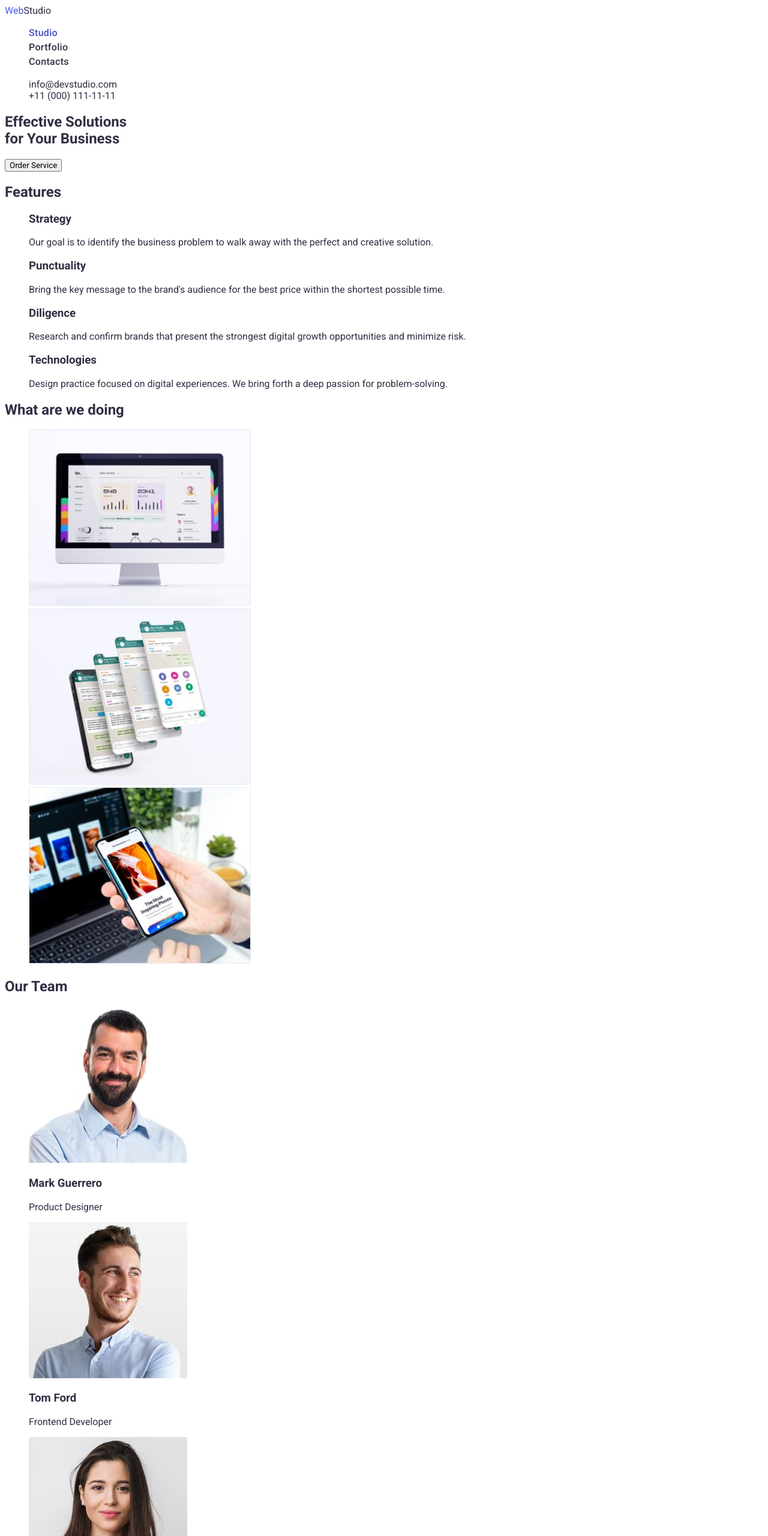
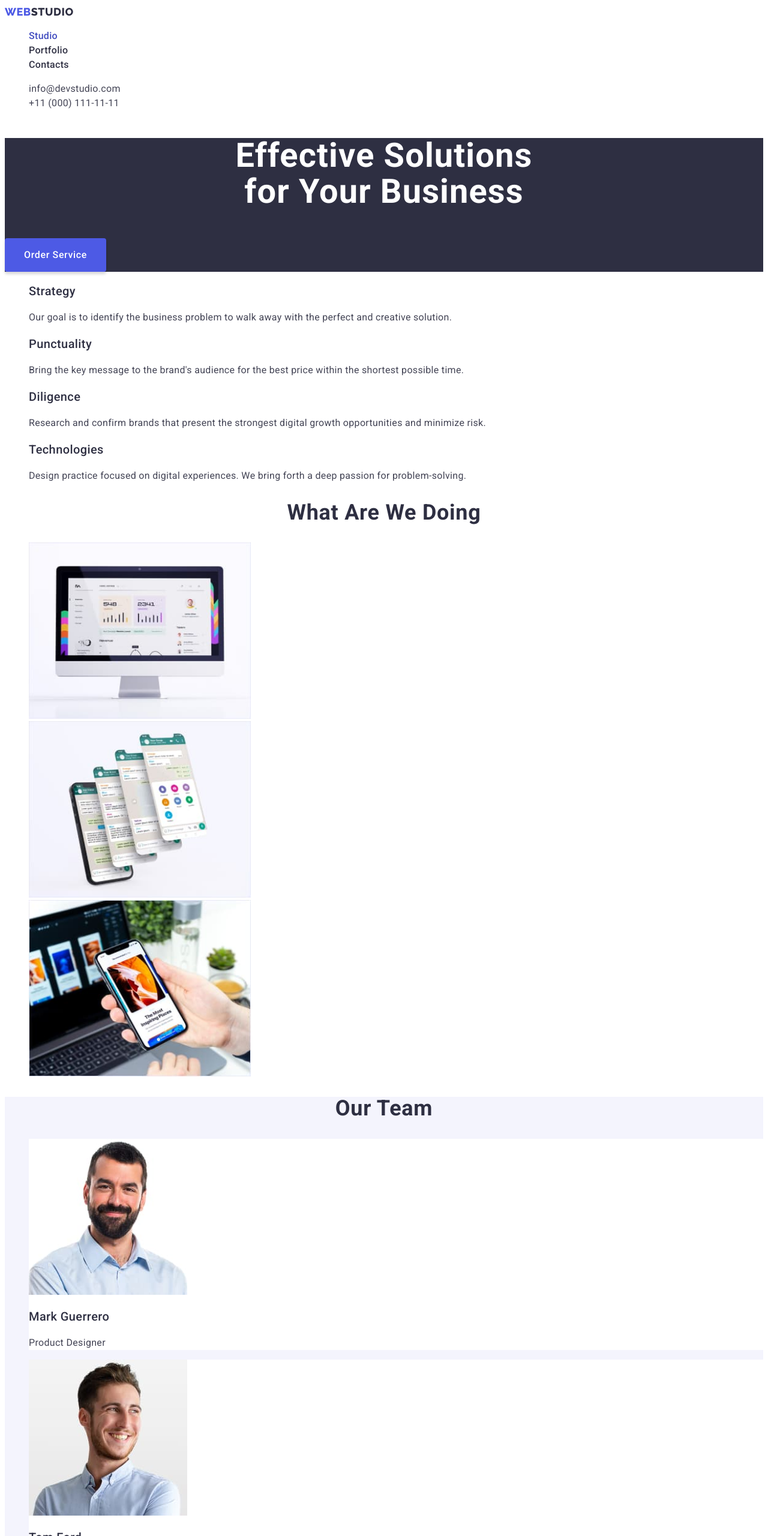
Before and after one commit to Vasyl-Kalymin/goit-markup-hw-02, a plain HTML site: page index.html in a window 1280 px wide. Shown: the top 2560 px of the page at 60% size. Drawn offline with Linux system fonts and the light colour scheme.

Commit message:
Completed marking and design

```diff
--- a/css/styles.css
+++ b/css/styles.css
@@ -16,8 +16,10 @@
     --light-color: #F4F4FD;
     --modal-overlay-color: rgba(46, 47, 66, 0.4);
     --hero-background-color: #2E2F42;
+    --white-color: #ffffff;
 }
 
+/*Базові стилі*/
 body{
     font-family: var(--main-font);
     color: var(--dark-color);
@@ -35,11 +37,34 @@ body{
     color: currentColor;
 }
 
+/*Робимо невидимі заголовки*/
+.visually-hidden{
+    position: absolute;
+    width: 1px;
+    height: 1px;
+    margin: -1px;
+    border: 0;
+    padding: 0;
+    white-space: nowrap;
+    clip-path: inset(100%);
+    clip: rect(0 0 0 0);
+    overflow: hidden;
+}
+
+/*стилізація хедеру*/
+.logo{
+    font-family: 'Raleway';
+    font-weight: 800;
+    font-size: 18px;
+    line-height: 1.33;
+    letter-spacing: 0.03em;
+    text-transform: uppercase;
+}
+
 .logo-color{
     color: var(--primary-brand-color);
 }
 
-/*стилізація хедеру*/
 .navigation-link.current{
     color: var(--pressed-state-color);
 }
@@ -60,15 +85,156 @@ body{
     color: var(--pressed-state-color);
 }
 
+.header-contact{
+    line-height: 1.5;
+    letter-spacing: 0.02em;
+    color: var(--text-color);
+}
+
+.header-contact:hover,
+.header-contact:focus{
+    outline: none;
+    color: var(--pressed-state-color);
+}
+
 /*Стилізація головної секції*/
+.hero{
+    background-color: var(--dark-color);
+}
+
+.hero-title{
+    font-size: 56px;
+    line-height: 1.07;
+    text-align: center;
+    letter-spacing: 0.02em;
+    color: var(--white-color);
+}
 
 .hero-btn{
+    font-weight: 500;
+    font-size: 16px;
+    line-height: 1.5;
+    letter-spacing: 0.04em;
     font-family: inherit;
     cursor: pointer;
+    border: none;
+    width: 169px;
+    height: 56px;
+    color: var(--white-color);
+    background-color: var(--primary-brand-color);
+    box-shadow: 0px 4px 4px rgba(0, 0, 0, 0.15);
+    border-radius: 4px;
+}
+
+.hero-btn:hover,
+.hero-btn:focus{
+    outline: none;
+    box-shadow: 0px 1px 6px rgba(46, 47, 66, 0.08),
+    0px 1px 1px rgba(46, 47, 66, 0.16),
+    0px 2px 1px rgba(46, 47, 66, 0.08);
+}
+
+.hero-btn:active{
+    background: var(--pressed-state-color);
+    box-shadow: 0px 4px 4px rgba(0, 0, 0, 0.15);
+}
+
+/*стилізація секції переваги*/
+.features-title{
+    font-weight: 500;
+    font-size: 20px;
+    line-height: 1.2;
+    letter-spacing: 0.02em;
+}
+
+.features-text{
+    line-height: 1.5;
+    letter-spacing: 0.02em;
+    color: var(--text-color);
+}
+
+/*стилізація секції що ми робимо*/
+.profile-team-title{
+    font-size: 36px;
+    line-height: 1.11;
+    text-align: center;
+    letter-spacing: 0.02em;
+    text-transform: capitalize;
+}
+
+/*стилізація секції Наша Команда*/
+.team{
+    background-color: var(--light-color);
+}
+
+.team-item{
+    background-color: var(--white-color);
+}
+
+.team-hero{
+    font-weight: 500;
+    font-size: 20px;
+    line-height: 1.2;
+    letter-spacing: 0.02em;
+}
+
+.team-text{
+    line-height: 1.5;
+    letter-spacing: 0.02em;
+    color: var(--text-color);
 }
 
 /*стилізація футеру*/
+.footer{
+    background-color: var(--dark-color);
+}
 
 .footer-logo-color{
     color: var(--light-color);
 }
+
+.footer-text{
+    line-height: 1.5;
+    letter-spacing: 0.02em;
+    color:var(--accent-color) ;
+}
+
+
+/*Стилізація Портфоліо*/
+.portfolio-btn.current{
+    background-color: var(--pressed-state-color);
+    color: var(--white-color);
+}
+
+.portfolio-btn{
+    font-weight: 500;
+    font-size: 16px;
+    line-height: 1.5;
+    font-family: inherit;
+    cursor: pointer;
+    letter-spacing: 0.04em;
+    color: var(--primary-brand-color);
+    background: var(--light-color);
+    border: 1px solid #E7E9FC;
+    border-radius: 4px;
+}
+
+.portfolio-btn:active{
+    color: var(--white-color);
+    background:var(--pressed-state-color) ;
+    box-shadow: 0px 3px 1px rgba(0, 0, 0, 0.1), 0px 2px 1px rgba(0, 0, 0, 0.08), 0px 2px 2px rgba(0, 0, 0, 0.12);
+    border-radius: 4px;
+}
+
+.work-title{
+    font-weight: 500;
+    font-size: 20px;
+    line-height: 1.2;
+    letter-spacing: 0.02em;
+}
+
+.work-text{
+    line-height: 1.5;
+    letter-spacing: 0.02em;
+    color: var(--text-color);
+}
--- a/index.html
+++ b/index.html
@@ -12,83 +12,89 @@
 
   </head>
   <body>
-    <header>
-      <a class="link" href="./index.html"><span class="logo-color">Web</span><span class="header-logo-color">Studio</span></a>
+    <!--Секціця Хедер-->
+    <header class="header">
+      <a class="logo link" href="./index.html"><span class="logo-color">Web</span><span class="header-logo-color">Studio</span></a>
       <nav>
-        <ul>
-          <li class="list"><a class="navigation-link link current" href="./index.html">Studio</a></li>
-          <li class="list"><a class="navigation-link link" href="./portfolio.html">Portfolio</a></li>
-          <li class="list"><a class="navigation-link link" href="#">Contacts</a></li>
+        <ul class="header-list list">
+          <li class="header-item"><a class="navigation-link link current" href="./index.html">Studio</a></li>
+          <li class="header-item"><a class="navigation-link link" href="./portfolio.html">Portfolio</a></li>
+          <li class="header-item"><a class="navigation-link link" href="#">Contacts</a></li>
         </ul>
       </nav>
-      <ul>
-        <li class="list"><a class="link" href="mailto:info@devstudio.com">info@devstudio.com</a></li>
-        <li class="list"><a class="link" href="tel:+110001111111">+11 (000) 111-11-11</a></li>
+      <ul class="list">
+        <li class="header-contact-item"><a class="header-contact link" href="mailto:info@devstudio.com">info@devstudio.com</a></li>
+        <li class="header-contact-item"><a class="header-contact link" href="tel:+110001111111">+11 (000) 111-11-11</a></li>
       </ul>
     </header>
     <main>
+        <!--Головвна секція-->
         <section class="hero">
             <h1 class="hero-title">Effective Solutions <br> for Your Business</h1>
             <button class="hero-btn" type="button">Order Service</button>
         </section>
+        <!--Секція переваги-->
         <section>
-            <h2>Features</h2>
-            <ul>
-                <li class="list">
-                    <h3>Strategy</h3>
-                    <p>Our goal is to identify the business problem to walk away with the perfect and creative solution.</p>
+            <h2 class="visually-hidden">Features</h2>
+            <ul class="features-list list">
+                <li class="features-item">
+                    <h3 class="features-title">Strategy</h3>
+                    <p class="features-text">Our goal is to identify the business problem to walk away with the perfect and creative solution.</p>
                 </li>
-                <li class="list">
-                    <h3>Punctuality</h3>
-                    <p>Bring the key message to the brand's audience for the best price within the shortest possible time.</p>
+                <li class="features-item">
+                    <h3 class="features-title">Punctuality</h3>
+                    <p class="features-text">Bring the key message to the brand's audience for the best price within the shortest possible time.</p>
                 </li>
-                <li class="list">
-                    <h3>Diligence</h3>
-                    <p>Research and confirm brands that present the strongest digital growth opportunities and minimize risk.</p>
+                <li class="features-item">
+                    <h3 class="features-title">Diligence</h3>
+                    <p class="features-text">Research and confirm brands that present the strongest digital growth opportunities and minimize risk.</p>
                 </li>
-                <li class="list">
-                    <h3>Technologies</h3>
-                    <p>Design practice focused on digital experiences. We bring forth a deep passion for problem-solving.</p>
+                <li class="features-item">
+                    <h3 class="features-title">Technologies</h3>
+                    <p class="features-text">Design practice focused on digital experiences. We bring forth a deep passion for problem-solving.</p>
                 </li>
             </ul>
         </section>
-        <section>
-            <h2>What are we doing</h2>
-            <ul>
-            <li class="list"><img src="./images/desctop_app.jpg" width="370" height="294" alt="photo desctop app "></li>
-            <li class="list"><img src="./images/mobile_app.jpg" width="370" height="294" alt="photo mobile app"></li>
-            <li class="list"><img src="./images/desidn_solution.jpg" width="370" height="294" alt="photo desidn solution"></li>
+        <!--Секція що ми робимо-->
+        <section class="profile">
+            <h2 class="profile-team-title">What are we doing</h2>
+            <ul class="profile-list list">
+            <li class="profile-img"><img src="./images/desctop_app.jpg" width="370" height="294" alt="photo desctop app "></li>
+            <li class="profile-img"><img src="./images/mobile_app.jpg" width="370" height="294" alt="photo mobile app"></li>
+            <li class="profile-img"><img src="./images/desidn_solution.jpg" width="370" height="294" alt="photo desidn solution"></li>
             </ul>
-    </section>
-        <section>
-            <h2>Our Team</h2>
-            <ul>
-                <li class="list">
-                    <img src="./images/mark_guerrero.jpg" width="264" height="260" alt="photo Mark Guerrero">
-                    <h3>Mark Guerrero</h3>
-                    <p>Product Designer</p>
+        </section>
+        <!--Секція Команда-->
+        <section class="team">
+            <h2 class="profile-team-title">Our Team</h2>
+            <ul class="list">
+                <li class="team-item">
+                    <img class="team-img" src="./images/mark_guerrero.jpg" width="264" height="260" alt="photo Mark Guerrero">
+                    <h3 class="team-hero">Mark Guerrero</h3>
+                    <p class="team-text">Product Designer</p>
                 </li>
-                <li class="list">
-                    <img src="./images/tom_ford.jpg" width="264" height="260" alt="photo Tom Ford">
-                    <h3>Tom Ford</h3>
-                    <p>Frontend Developer</p>
+                <li class="team-item">
+                    <img class="team-img" src="./images/tom_ford.jpg" width="264" height="260" alt="photo Tom Ford">
+                    <h3 class="team-hero">Tom Ford</h3>
+                    <p class="team-text">Frontend Developer</p>
                 </li>
-                <li class="list">
-                    <img src="./images/camila_garcia.jpg" width="264" height="260" alt="photo Camila Garcia">
-                    <h3>Camila Garcia</h3>
-                    <p>Marketing</p>
+                <li class="team-item">
+                    <img class="team-img" src="./images/camila_garcia.jpg" width="264" height="260" alt="photo Camila Garcia">
+                    <h3 class="team-hero">Camila Garcia</h3>
+                    <p class="team-text">Marketing</p>
                 </li>
-                <li class="list">
-                    <img src="./images/daniel_wilson.jpg" width="264" height="260" alt="Daniel Wilson">
-                    <h3>Daniel Wilson</h3>
-                    <p>UI Designer</p>
+                <li class="team-item">
+                    <img class="team-img" src="./images/daniel_wilson.jpg" width="264" height="260" alt="Daniel Wilson">
+                    <h3 class="team-hero">Daniel Wilson</h3>
+                    <p class="team-text">UI Designer</p>
                 </li>
             </ul>
         </section>
     </main>
-    <footer>
-        <a class="link" class="logo-color" href="./index.html"><span class="logo-color">Web</span><span class="footer-logo-color">Studio</span></a>
-        <p>Increase the flow of customers and <br> sales for your business with digital <br> marketing & growth solutions.</p>
+    <!--Секція футер-->
+    <footer class="footer">
+        <a class="logo link" href="./index.html"><span class="logo-color">Web</span><span class="footer-logo-color">Studio</span></a>
+        <p class="footer-text">Increase the flow of customers and <br> sales for your business with digital <br> marketing & growth solutions.</p>
     </footer>
   </body>
 </html>
```
Also changed, not shown: portfolio.html (+50 -50 lines).
